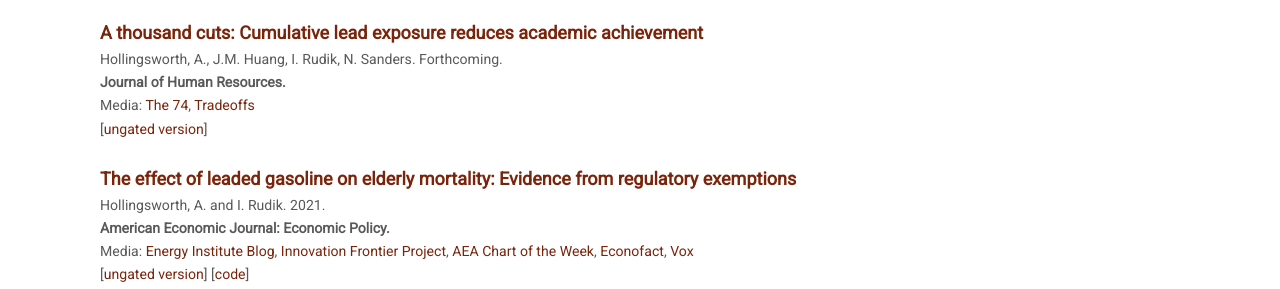
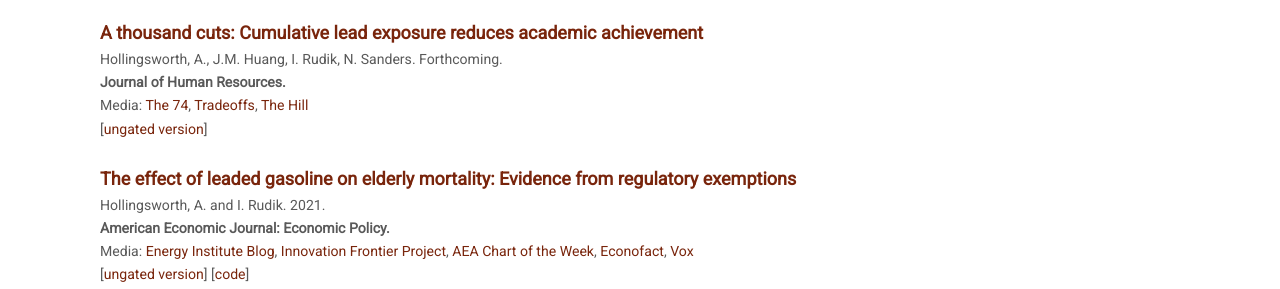
Before and after one commit to irudik/irudik.github.io, a Jekyll site: the page built from index.md, in a window 1280 px wide and 900 px high, scrolled down 817 px. Shown: the part 163-452 px from the top of the window. Built offline with Jekyll 4.4.1, drawn with Linux system fonts in a browser that asks for light colours; nearby versions of some CDN libraries.

Commit message:
add the hill

```diff
--- a/index.md
+++ b/index.md
@@ -50,7 +50,7 @@ Renato Molina, Ivan Rudik
 Hollingsworth, A., J.M. Huang, I. Rudik, N. Sanders. Forthcoming.
 **Journal of Human Resources.**
 
-Media: [The 74](https://www.the74million.org/lead-poisoning-hurts-kids-a-new-study-shows-how-exposure-from-an-unexpected-source-nascar-racetracks-lowered-test-scores/), [Tradeoffs](https://tradeoffs.org/2021/06/04/what-nascar-can-teach-us-about-pollution-and-social-determinants-of-health/)
+Media: [The 74](https://www.the74million.org/lead-poisoning-hurts-kids-a-new-study-shows-how-exposure-from-an-unexpected-source-nascar-racetracks-lowered-test-scores/), [Tradeoffs](https://tradeoffs.org/2021/06/04/what-nascar-can-teach-us-about-pollution-and-social-determinants-of-health/), [The Hill](https://thehill.com/changing-america/sustainability/3716345-how-nascars-switch-to-unleaded-gas-boosted-test-scores-near-racetracks/)
 [[ungated version](https://osf.io/preprints/socarxiv/wz73u)]
 
 <br />
```
